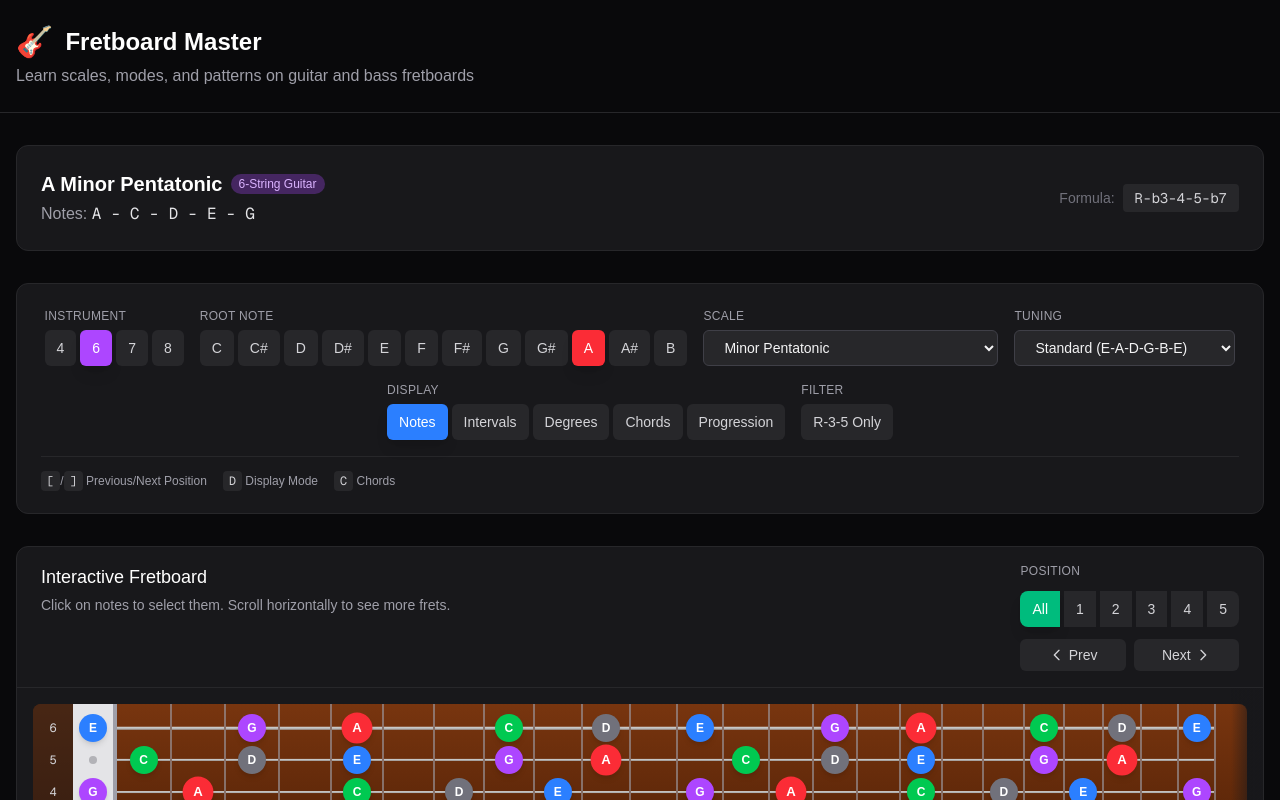
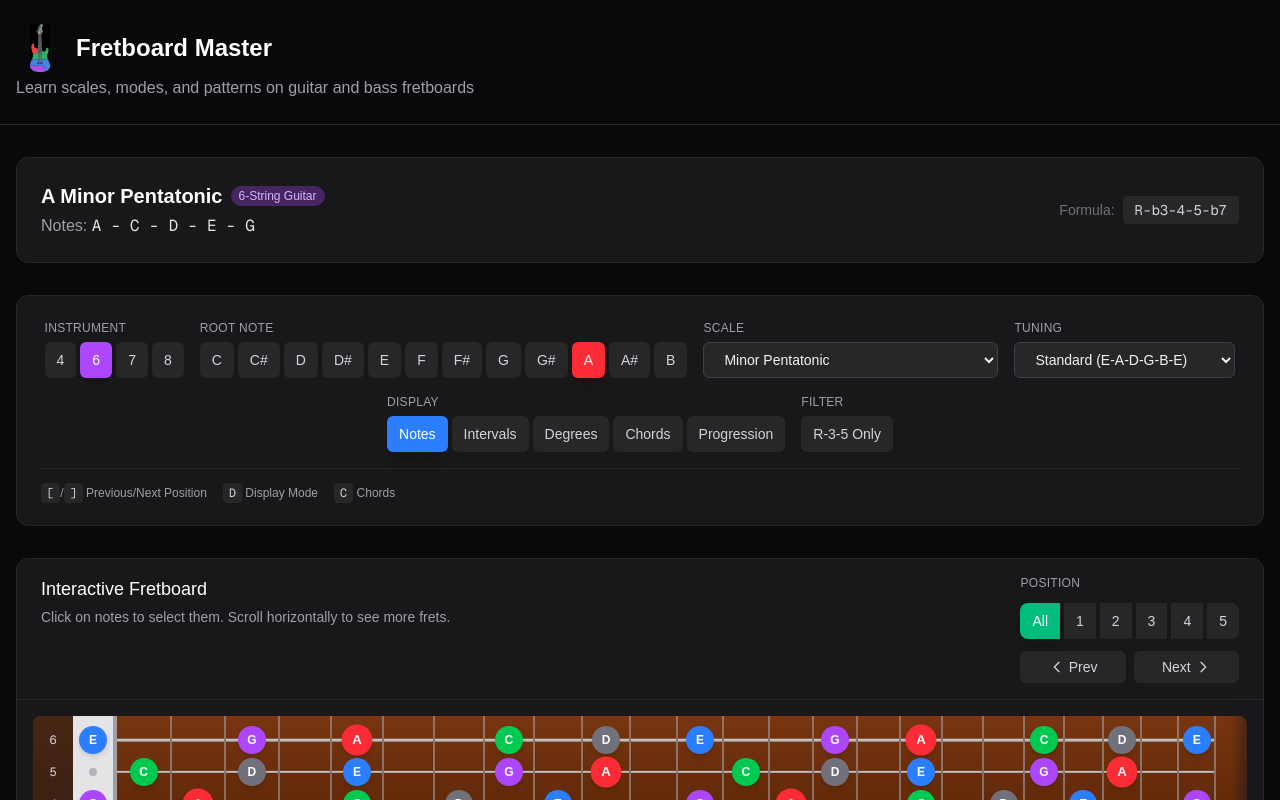
Before and after one commit to jarrodmedrano/guitar-fretboard, a Next.js app: page / in a window 1280 px wide. Shown: the top 800 px of the page. Built offline with nearby package versions, Linux system fonts and the light colour scheme.

Commit message:
updated logo

```diff
--- a/src/app/page.tsx
+++ b/src/app/page.tsx
@@ -83,7 +83,7 @@
           <div className="flex items-center justify-between">
             <div>
               <h1 className="text-2xl font-bold text-white flex items-center gap-3">
-                <span className="text-3xl" aria-hidden="true">🎸</span>
+                <img src="/logo.svg" alt="Fretboard Master logo" className="h-12 w-12" />
                 Fretboard Master
               </h1>
               <p className="text-zinc-400 mt-1">Learn scales, modes, and patterns on guitar and bass fretboards</p>
```
Also changed, not shown: public/logo.svg (added).
